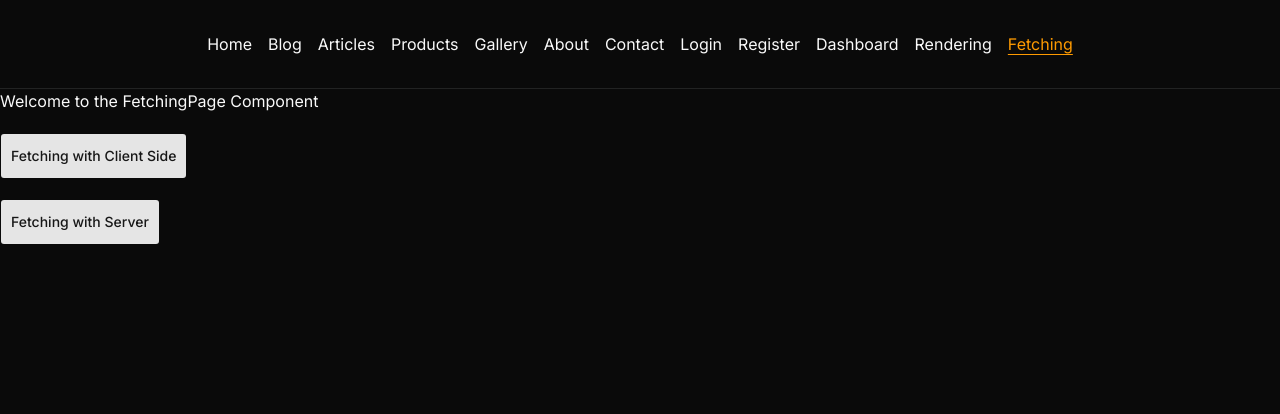
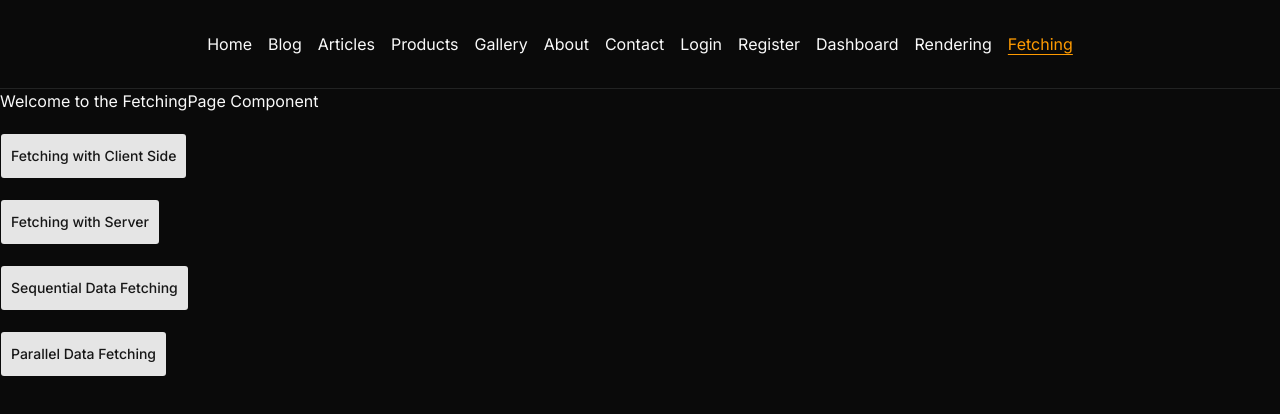
Before and after one commit to zahid-official/practice-0.2, a Next.js app in the folder code-evulation/: page /fetching in a window 1280 px wide. Shown: the top 414 px of the page. Built offline with nearby package versions, Linux system fonts and the light colour scheme.

Commit message:
initialize sequential & parallel data fetching

```diff
--- a/code-evulation/src/app/fetching/page.tsx
+++ b/code-evulation/src/app/fetching/page.tsx
@@ -14,6 +14,14 @@ const FetchingPage = () => {
       <Link href={"/fetching/server"}>
         <Button>Fetching with Server</Button>
       </Link>
+
+      <Link href={"/fetching/sequential"}>
+        <Button>Sequential Data Fetching</Button>
+      </Link>
+
+      <Link href={"/fetching/parallel"}>
+        <Button>Parallel Data Fetching</Button>
+      </Link>
     </div>
   );
 };
```
